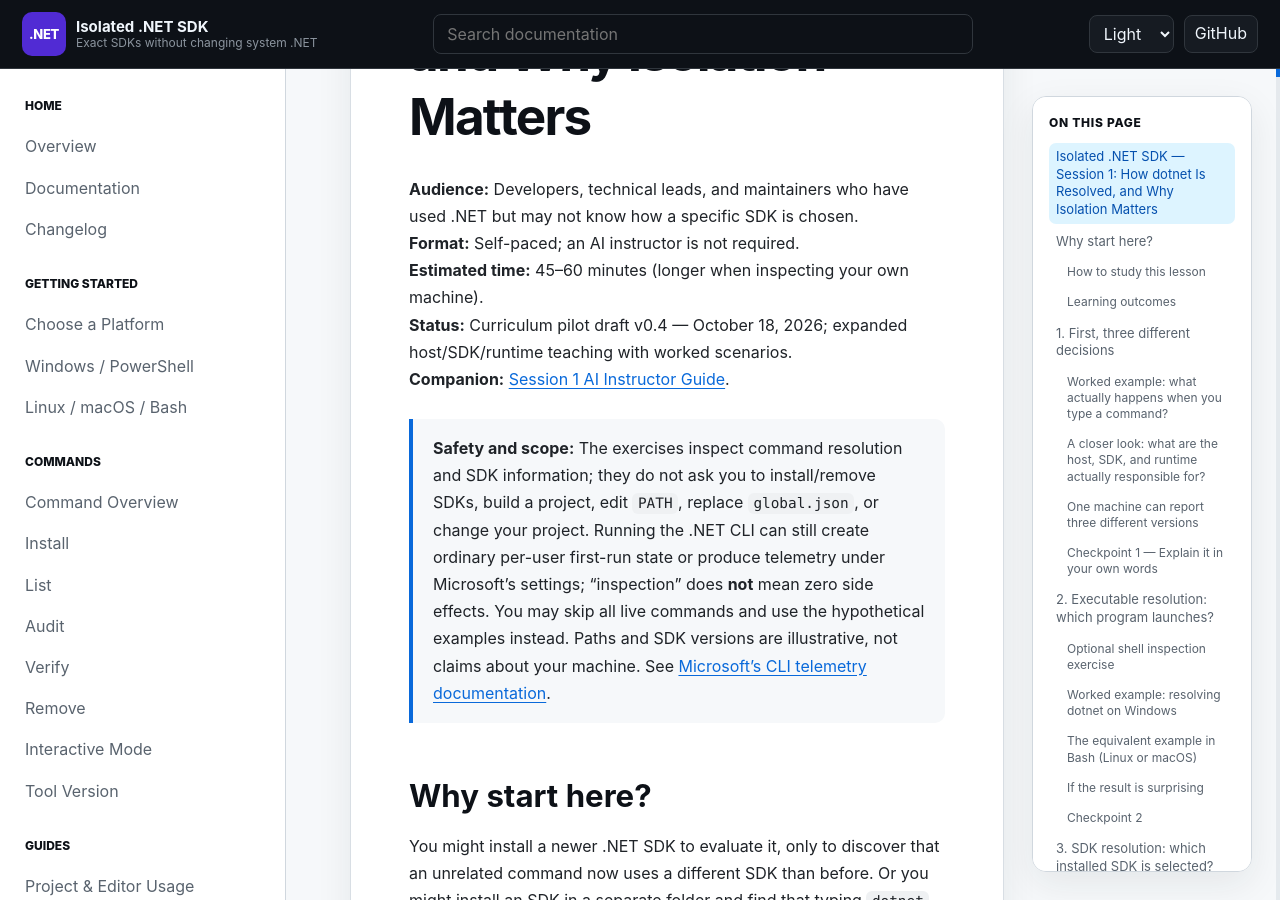
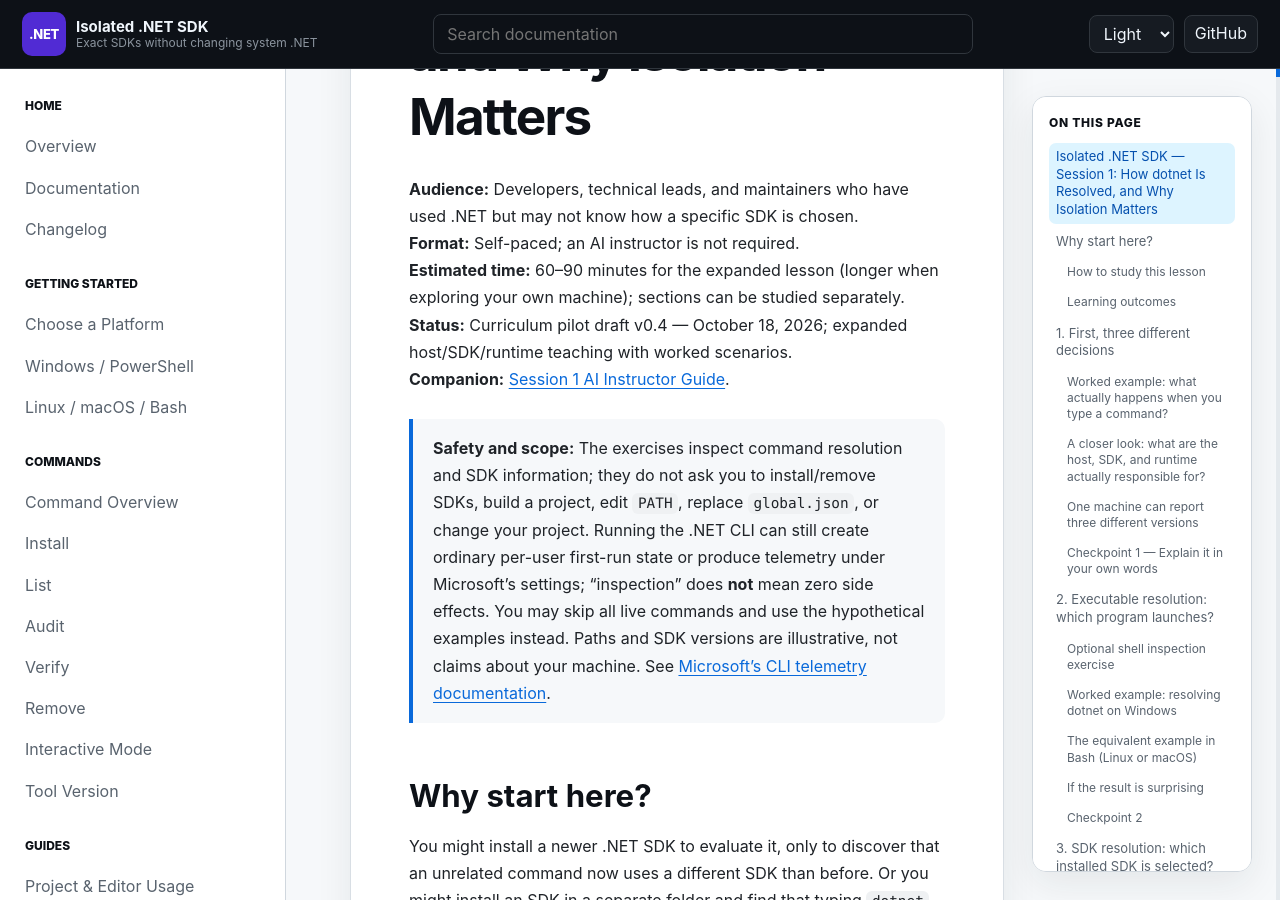
Before and after one commit to infoconex/isolated-dotnet-sdk, a Jekyll site: the page built from docs/training/isolated-dotnet-sdk-session-1-self-paced.md, in a window 1280 px wide and 900 px high, scrolled down 343 px. Built offline with Jekyll 4.4.1, drawn with Linux system fonts in a browser that asks for light colours; our own code applies the rules of GitHub Pages for plain Markdown files.

Commit message:
docs(training): estimate expanded lesson duration realistically

```diff
--- a/docs/training/isolated-dotnet-sdk-session-1-self-paced.md
+++ b/docs/training/isolated-dotnet-sdk-session-1-self-paced.md
@@ -2,7 +2,7 @@
 
 **Audience:** Developers, technical leads, and maintainers who have used .NET but may not know how a specific SDK is chosen.
 **Format:** Self-paced; an AI instructor is not required.
-**Estimated time:** 45–60 minutes (longer when inspecting your own machine).
+**Estimated time:** 60–90 minutes for the expanded lesson (longer when exploring your own machine); sections can be studied separately.
 **Status:** Curriculum pilot draft v0.4 — October 18, 2026; expanded host/SDK/runtime teaching with worked scenarios.
 **Companion:** [Session 1 AI Instructor Guide](isolated-dotnet-sdk-session-1-ai-instructor.md).
 
```
